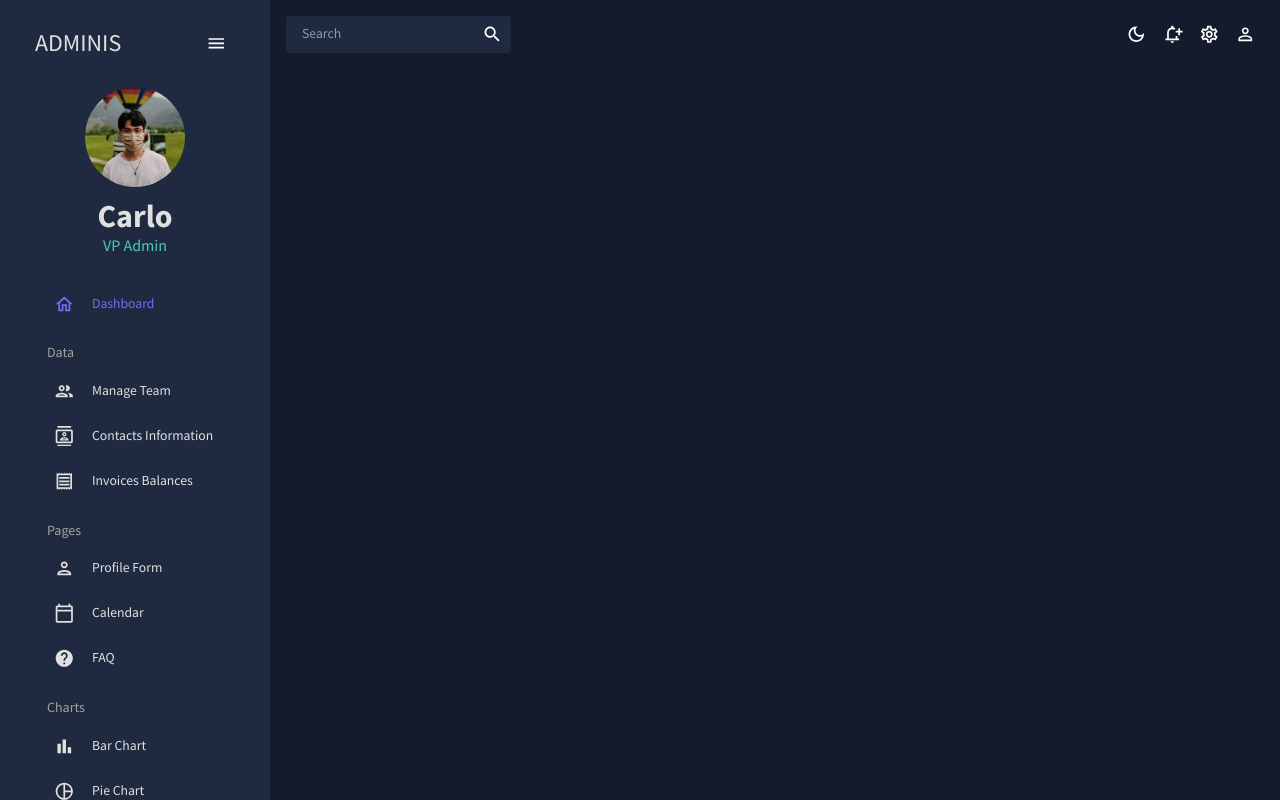
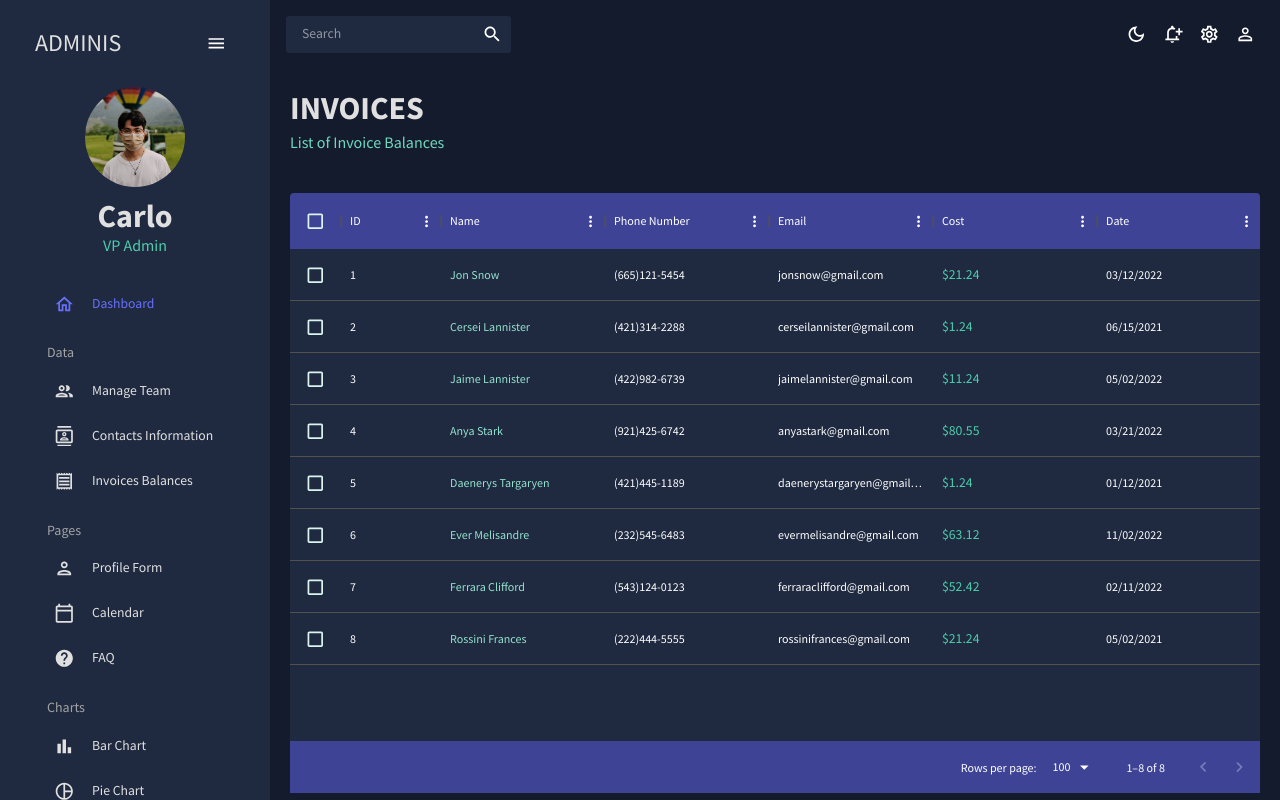
Before and after one commit to carlodizon03/react-admin-dashboard, a React (Create React App) app: page /invoices in a window 1280 px wide. Built offline with nearby package versions, Linux system fonts and the light colour scheme.

Commit message:
added invoices component

```diff
--- a/src/App.js
+++ b/src/App.js
@@ -6,6 +6,7 @@
 import Dashboard from "./scences/dashboard";
 import Team from "./scences/team";
 import Contacts from "./scences/contacts";
+import Invoices from "./scences/invoices";
 
 function App() {
   const [theme, colorMode] = useMode();
@@ -22,8 +23,8 @@
               <Route path="/" element={<Dashboard />} />
               <Route path="/team" element={<Team />} />
               <Route path="/contacts" element={<Contacts />} />
-              {/*<Route path="/invoices" element={}/>
-              <Route path="/form" element={}/>
+              <Route path="/invoices" element={<Invoices />} />
+              {/*<Route path="/form" element={}/>
               <Route path="/bar" element={}/>
               <Route path="/pie" element={}/>
               <Route path="/line" element={}/>
--- /dev/null
+++ b/src/scences/invoices/index.jsx
@@ -0,0 +1,76 @@
+import { Box, useTheme, Typography } from "@mui/material";
+import { DataGrid } from "@mui/x-data-grid";
+import { tokens } from "../../themes";
+import { mockDataInvoices } from "../../data/mockData";
+import Header from "../../components/Header";
+const Invoices = () => {
+  const theme = useTheme();
+  const colors = tokens(theme.palette.mode);
+  const columns = [
+    { field: "id", headerName: "ID" },
+    {
+      field: "name",
+      headerName: "Name",
+      flex: 1,
+      cellClassName: "name-column--cell"
+    },
+    {
+      field: "phone",
+      headerName: "Phone Number",
+      flex: 1
+    },
+    {
+      field: "email",
+      headerName: "Email",
+      flex: 1
+    },
+    {
+      field: "cost",
+      headerName: "Cost",
+      flex: 1,
+      renderCell: params =>
+        <Typography color={colors.greenAccent[500]}>
+          ${params.row.cost}
+        </Typography>
+    },
+    {
+      field: "date",
+      headerName: "Date",
+      flex: 1
+    }
+  ];
+  return (
+    <Box m="20px">
+      <Header title="INVOICES" subtitle="List of Invoice Balances" />
+      <Box
+        m="40px 0 0 0"
+        height="75vh"
+        sx={{
+          "& .MuiDataGrid-root": { border: "none" },
+          "& .MuiDataGrid-cell": { BorderBottom: "none" },
+          "& .name-column--cell": {
+            color: colors.greenAccent[300]
+          },
+          "& .MuiDataGrid-columnHeaders": {
+            backgroundColor: colors.blueAccent[700],
+            borderBottom: "none"
+          },
+          "& .MuiDataGrid-virtualScroller": {
+            backgroundColor: colors.primary[400]
+          },
+          "& .MuiDataGrid-footerContainer": {
+            borderTop: "none",
+            backgroundColor: colors.blueAccent[700]
+          },
+          "& .MuiCheckbox-root": {
+            color: `${colors.greenAccent[100]}!important`
+          }
+        }}
+      >
+        <DataGrid checkboxSelection rows={mockDataInvoices} columns={columns} />
+      </Box>
+    </Box>
+  );
+};
+
+export default Invoices;
```
